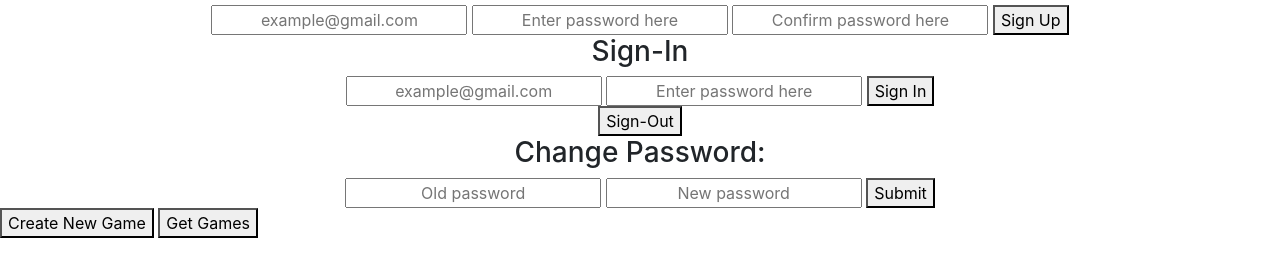
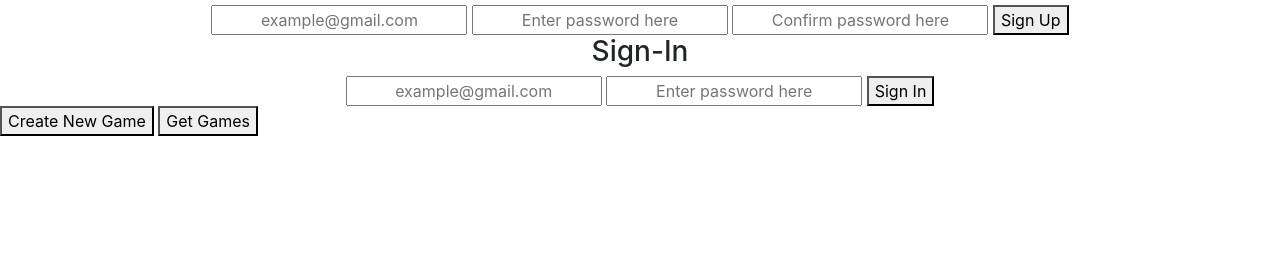
Before and after one commit to Andrew-Chun/tic-tac-toe, a website built with webpack: page index.html in a window 1280 px wide. Shown: the part 101-378 px from the top of the page. Built offline with nearby package versions, Linux system fonts and the light colour scheme.

Commit message:
.hide() change password form and sign out button

```diff
--- a/assets/scripts/app.js
+++ b/assets/scripts/app.js
@@ -6,6 +6,9 @@ const gameEvents = require('./games/events.js')
 $(() => {
   $('#sign-up').on('submit', authEvents.onSignUp)
   $('#sign-in').on('submit', authEvents.onSignIn)
+
+  $('#sign-out').hide()
+  $('#changePassword').hide()
   $('#sign-out').on('click', authEvents.onSignOut)
   $('#changePassword').on('submit', authEvents.onChangePassword)
 
--- a/index.html
+++ b/index.html
@@ -39,8 +39,8 @@
         <button id="sign-out">Sign-Out</button>
 
         <section>
-          <h3>Change Password:</h3>
           <form id="changePassword">
+            <label>Change Password:</label>
             <input name="passwords[old]" type="password" placeholder="Old password" required>
             <input name="passwords[new]" type="password" placeholder="New password" required>
             <button type="submit">Submit</button>
```
